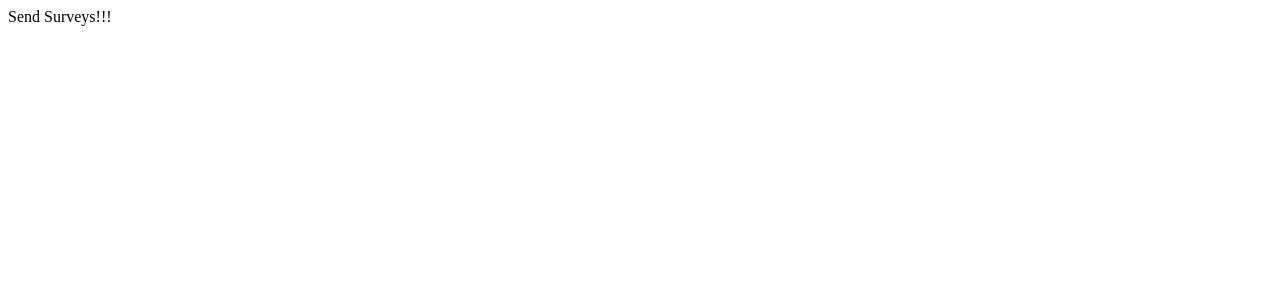
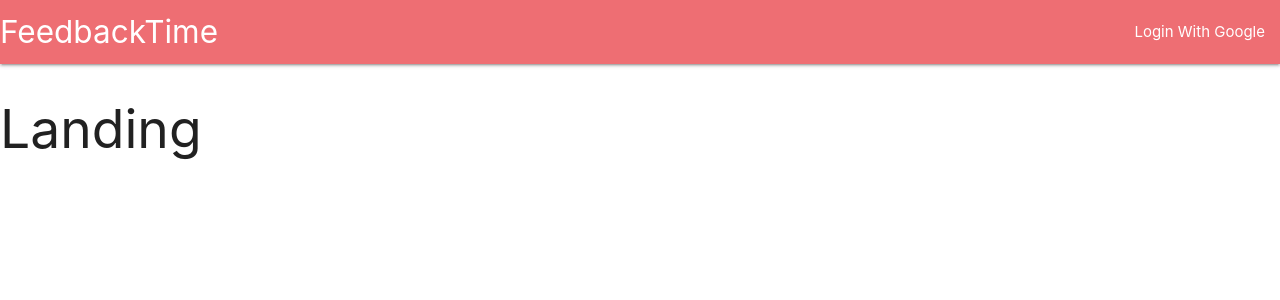
Before and after one commit to prabaMuruges/surveys, a React (Create React App) app in the folder client/: page / in a window 1280 px wide. Shown: the top 300 px of the page. Built offline with nearby package versions, Linux system fonts and the light colour scheme.

Commit message:
Setting up routers + CSS

```diff
--- a/client/package.json
+++ b/client/package.json
@@ -7,6 +7,7 @@
     "@testing-library/react": "^9.4.0",
     "@testing-library/user-event": "^7.2.1",
     "http-proxy-middleware": "^0.20.0",
+    "materialize-css": "^1.0.0-rc.2",
     "react": "^16.12.0",
     "react-dom": "^16.12.0",
     "react-redux": "^7.1.3",
--- a/client/src/components/App.js
+++ b/client/src/components/App.js
@@ -1,10 +1,21 @@
 import React from 'react';
+import { BrowserRouter, Route } from 'react-router-dom';
+import Header from './Header';
+
+const Dashboard = () => <h2>Dashboard</h2>
+const SurveyNew = () => <h2>SurveyNew</h2>
+const Landing = () => <h2>Landing</h2>
 
 const App = () => {
   return(
-    <div>
-      Send Surveys!!!
-    </div>
+    <BrowserRouter>
+      <div>
+        <Header />
+        <Route exact path='/' component={Landing}/>
+        <Route exact path='/surveys' component={Dashboard}/>
+        <Route exact path='/surveys/new' component={SurveyNew}/>
+      </div>
+    </BrowserRouter>
   );
 };
 
--- /dev/null
+++ b/client/src/components/Header.js
@@ -0,0 +1,18 @@
+import React, { Component } from 'react';
+
+class Header extends Component {
+  render() {
+    return(
+      <nav>
+        <div className="nav-wrapper">
+          <a href="#" className="brand-logo">FeedbackTime</a>
+          <ul className="right">
+            <li><a href="">Login With Google</a></li>
+          </ul>
+        </div>
+      </nav>
+    );
+  }
+}
+
+export default Header;
--- a/client/src/index.js
+++ b/client/src/index.js
@@ -1,3 +1,5 @@
+import 'materialize-css/dist/css/materialize.min.css';
+
 import React from 'react';
 import ReactDom from 'react-dom';
 import { Provider } from 'react-redux';
```
Also changed, not shown: 1 other file (tests, documents, lock files or other folders).
